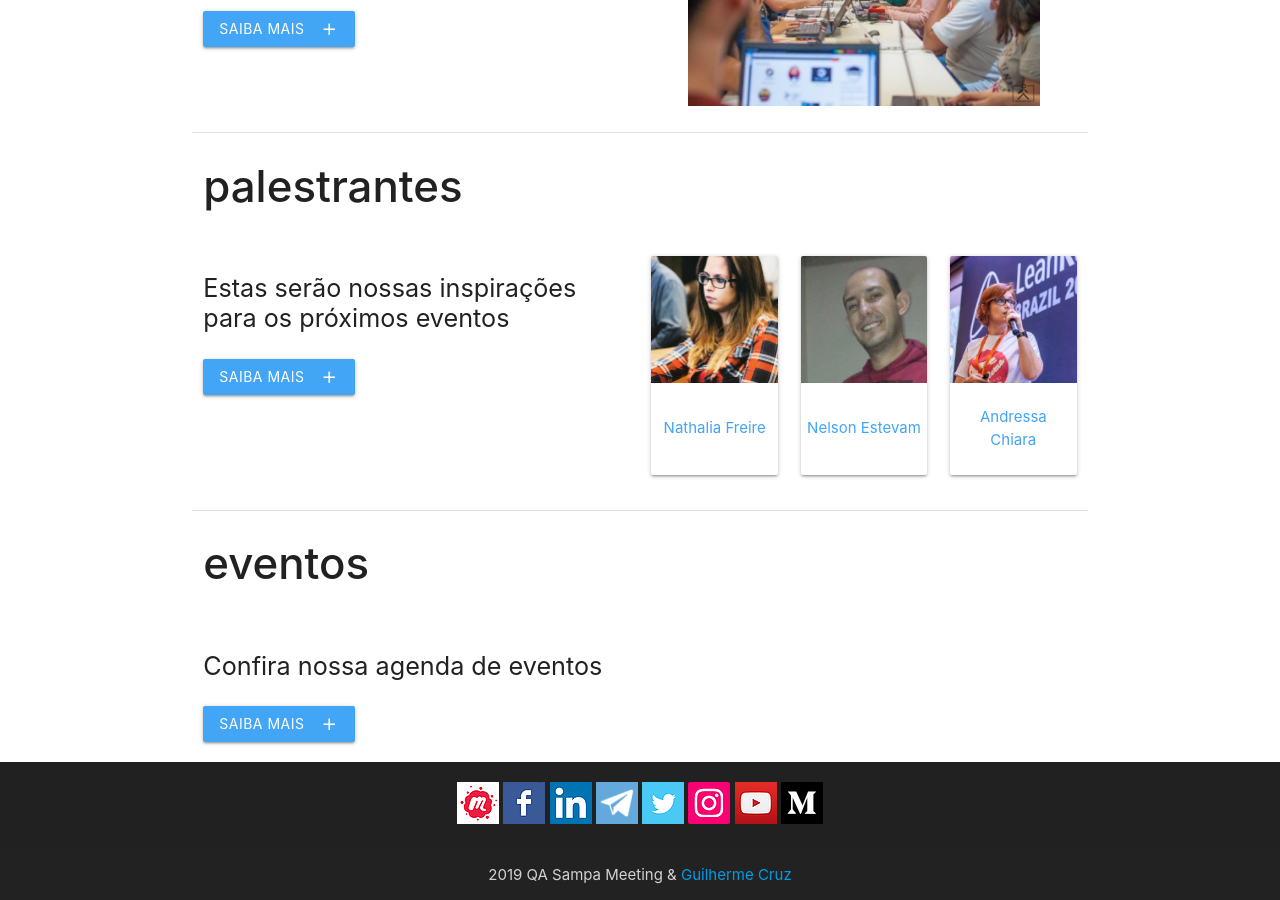
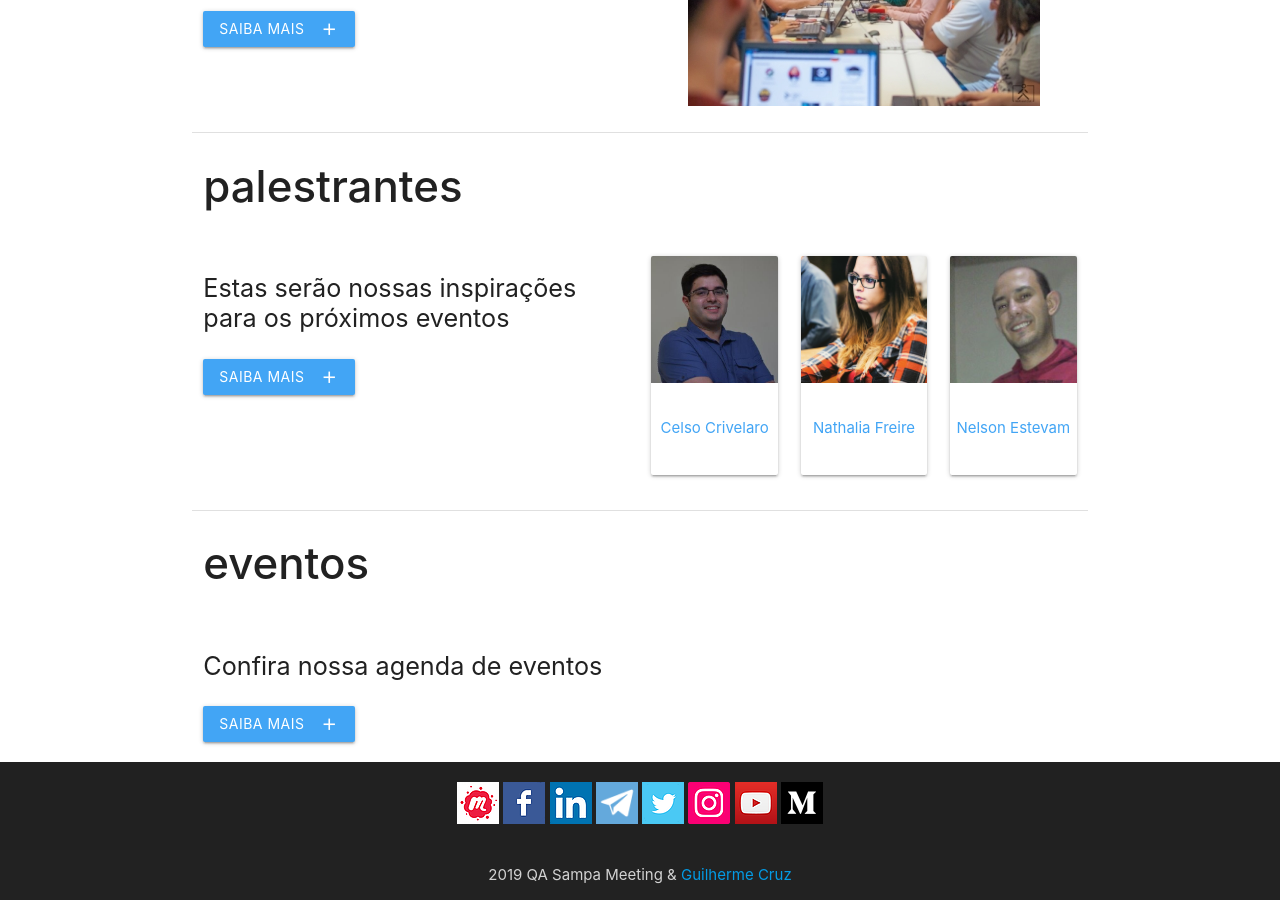
Before and after one commit to qasampameeting/qasampameeting.github.io, a Jekyll site: the page built from index.md, in a window 1280 px wide and 900 px high, scrolled down 688 px. Built offline with Jekyll 4.4.1, drawn with Linux system fonts in a browser that asks for light colours; nearby versions of some CDN libraries.

Commit message:
add celsocrivelaro as next speaker

```diff
--- a/_data/speakers.yml
+++ b/_data/speakers.yml
@@ -1,4 +1,10 @@
 # SPEAKERS
+
+celsocrivelaro:
+  name: Celso Crivelaro
+  image: celsocrivelaro.jpg
+  link: https://www.linkedin.com/in/celsocrivelaro
+
 nathaliafreire:
   name: Nathalia Freire
   image: nathalia-freire.jpg
```
